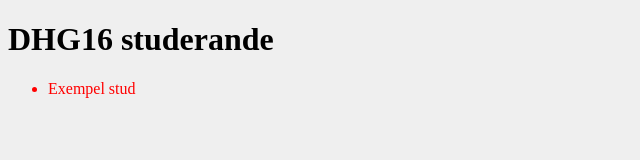
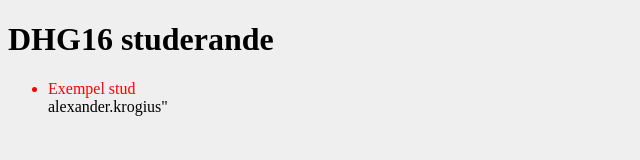
Before and after one commit to ogankka/dhg16-forkovn, a plain HTML site: page index.html in a window 1280 px wide. Shown: the whole page, without its empty margins (0-640 px from the left). Drawn offline with Linux system fonts and the light colour scheme.

Commit message:
Update index.html

```diff
--- a/index.html
+++ b/index.html
@@ -10,6 +10,7 @@
       <h1>DHG16 studerande</h1>
 <ul>
   <li class="exempel-stud">Exempel stud</li>
-</ul>
+  <li-class="alexander">alexander.krogius"</li>
+      </ul>
 </body>
 </html>
```
